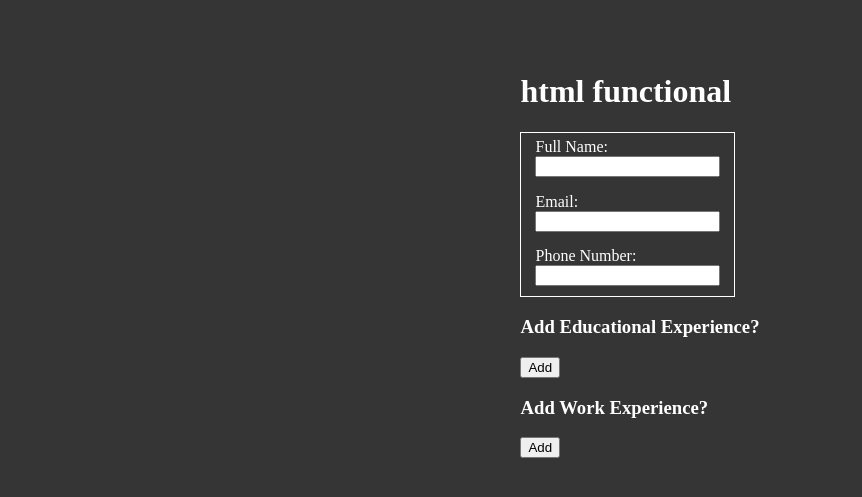
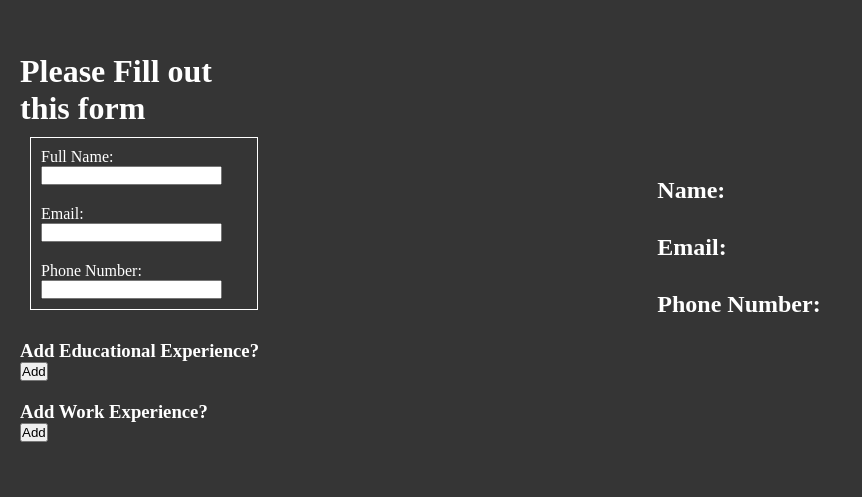
Before and after one commit to MrMarshal11/Using-React, a React (Vite) app in the folder Project - CV Application/: page / in a window 1280 px wide. Shown: the part 203-700 px from the top of the page, without its empty margins (0-862 px from the left). Built offline with nearby package versions, Linux system fonts and the light colour scheme.

Commit message:
Real time functionality of form added for first Form.jsx

```diff
--- a/Project - CV Application/src/App.jsx
+++ b/Project - CV Application/src/App.jsx
@@ -1,12 +1,48 @@
-import { useState } from 'react'
-import './App.css'
+import { useState } from "react";
+import React from 'react';
+import Form from './Form';
+import EduExperience from './EduExperience';
+import WorkExperience from './WorkExperience';
+import CV from './CV';
 
 function App() {
-  return (
-    <div>
-      <h1>html functional</h1>
-    </div>
-  )
-}
+  const [fullName, setFullName] = useState('');
+  const [email, setEmail] = useState('');
+  const [phoneNumber, setPhoneNumber] = useState('');
 
-export default App
+  const changeFullName = (e) => {
+    setFullName(e.target.value);
+  }
+
+  const changeEmail = (e) => {
+    setEmail(e.target.value);
+  }
+
+  const changePhoneNumber = (e) => {
+    setPhoneNumber(e.target.value);
+  }
+
+
+    return (
+      <div className='main'>
+        <div className='left'>
+          <Form
+          fullName={fullName} changeFullName={changeFullName}
+          email={email} changeEmail={changeEmail}
+          phoneNumber={phoneNumber} changePhoneNumber={changePhoneNumber}
+          />
+          <EduExperience />
+          <WorkExperience />
+        </div>
+        <div className='right'>
+          <CV
+          fullName={fullName}
+          email={email}
+          phoneNumber={phoneNumber}
+          />
+        </div>
+      </div>
+    );
+  }
+
+export default App;
--- /dev/null
+++ b/Project - CV Application/src/CV.css
@@ -0,0 +1,6 @@
+.matchPairs {
+    display: flex;
+    align-items: center;
+    justify-content: space-between;
+    gap: 50px;
+}
--- /dev/null
+++ b/Project - CV Application/src/CV.jsx
@@ -0,0 +1,19 @@
+import './CV.css'
+
+function CV({fullName, email, phoneNumber}) {
+    return (
+        <div>
+            <div className="matchPairs">
+                <h2>Name: </h2><h2>{fullName}</h2>
+            </div>
+            <div className="matchPairs">
+                <h2>Email: </h2><h2>{email}</h2>
+            </div>
+            <div className="matchPairs">
+                <h2>Phone Number: </h2><h2>{phoneNumber}</h2>
+            </div>
+        </div>
+    )
+}
+
+export default CV;
--- a/Project - CV Application/src/form.css
+++ b/Project - CV Application/src/form.css
@@ -1,8 +1,7 @@
-#root {
-    display: flex;
-    flex-flow: column;
-    align-items: flex-start;
+.main {
+    display: grid;
     justify-content: center;
+    grid-template: 1fr / 2fr 8fr;
 }
 
 .form {
@@ -11,6 +10,9 @@
     align-items: flex-start;
     justify-content: center;
     border: 1px solid white;
+    gap: 20px;
+    margin: 10px;
+    padding: 10px;
 }
 
 fieldset {
--- a/Project - CV Application/src/form.jsx
+++ b/Project - CV Application/src/form.jsx
@@ -1,25 +1,23 @@
-// A section to add general information like name, email and phone number.
-
-import { useState } from "react";
 import './Form.css'
 
-function Form() {
+function Form({changeFullName, changeEmail, changePhoneNumber}) {
   return (
     <div>
+      <h1>Please Fill out this form</h1>
       <form className="form">
         <fieldset>
             <label>Full Name: </label>
-            <input />
+            <input onChange={changeFullName} />
         </fieldset>
 
         <fieldset>
             <label>Email: </label>
-            <input type="email"/>
+            <input type="email" onChange={changeEmail}/>
         </fieldset>
 
         <fieldset>
             <label>Phone Number: </label>
-            <input />
+            <input onChange={changePhoneNumber}/>
         </fieldset>
       </form>
     </div>
--- a/Project - CV Application/src/index.css
+++ b/Project - CV Application/src/index.css
@@ -1,3 +1,9 @@
+* {
+  margin: 0;
+  padding: 0;
+  /* border: 1px solid white; */
+}
+
 body {
   background-color: rgb(53, 53, 53);
   color: white;
@@ -8,4 +14,26 @@ body {
   height: auto;
   padding-top: 50px;
   padding-bottom: 50px;
+  padding-left: 20px;
+  padding-right: 20px;
 }
+
+.left {
+  display: flex;
+  flex-flow: column;
+  align-items: flex-start;
+  gap: 20px;
+}
+
+.right {
+  display: flex;
+  align-items: center;
+  justify-content: center;
+  gap: 20px;
+}
+
+.main .right > div {
+  display: flex;
+  flex-flow: column;
+  gap: 30px;
+}
--- a/Project - CV Application/src/main.jsx
+++ b/Project - CV Application/src/main.jsx
@@ -1,16 +1,10 @@
-import { StrictMode } from 'react'
-import { createRoot } from 'react-dom/client'
-import './index.css'
-import App from './App.jsx'
-import Form from './form.jsx'
-import EduExperience from './EduExperience.jsx'
-import WorkExperience from './WorkExperience.jsx'
+import { StrictMode } from "react";
+import { createRoot } from "react-dom/client";
+import "./index.css";
+import App from "./App";
 
-createRoot(document.getElementById('root')).render(
+createRoot(document.getElementById("root")).render(
   <StrictMode>
     <App />
-    <Form />
-    <EduExperience />
-    <WorkExperience />
-  </StrictMode>,
-)
+  </StrictMode>
+);
```
Also changed, not shown: Project - CV Application/src/App.css (deleted).
